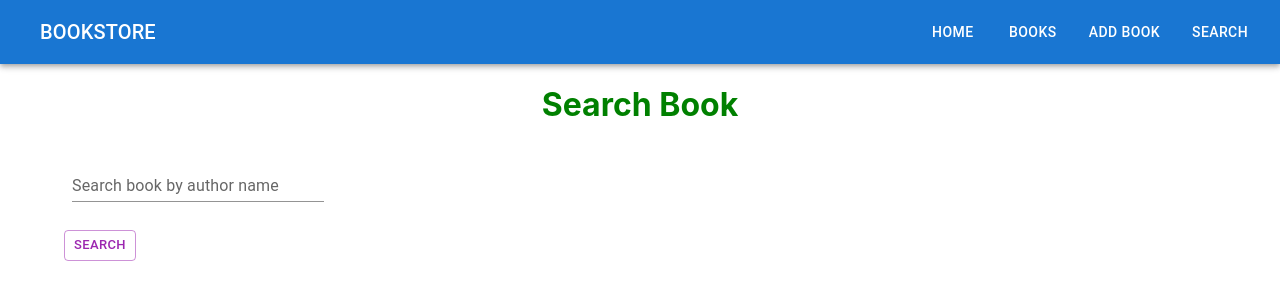
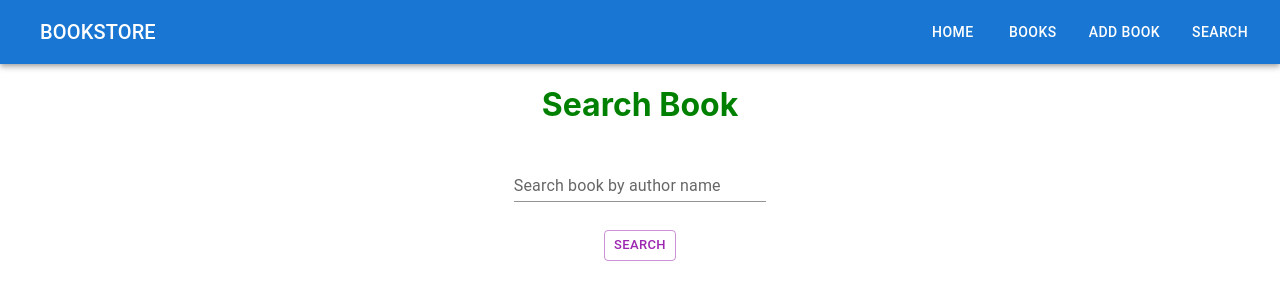
Before and after one commit to aamircheema/node-book-store, a React (Create React App) app in the folder client/: page /search in a window 1280 px wide. Shown: the top 307 px of the page. Built offline with nearby package versions, Linux system fonts and the light colour scheme; no server answers.

Commit message:
change in UI

```diff
--- a/client/src/components/SearchBook.jsx
+++ b/client/src/components/SearchBook.jsx
@@ -37,7 +37,7 @@ const SearchBook = ({ books }) => {
                 <h1 style={{ textAlign: 'center', color: "green" }}>Search Book</h1>
             </div>
             <div>
-                <form onSubmit={submitForm}>
+                <form onSubmit={submitForm} style={{ textAlign: 'center' }}>
                     <Box
                         component="form"
                         sx={{
```
